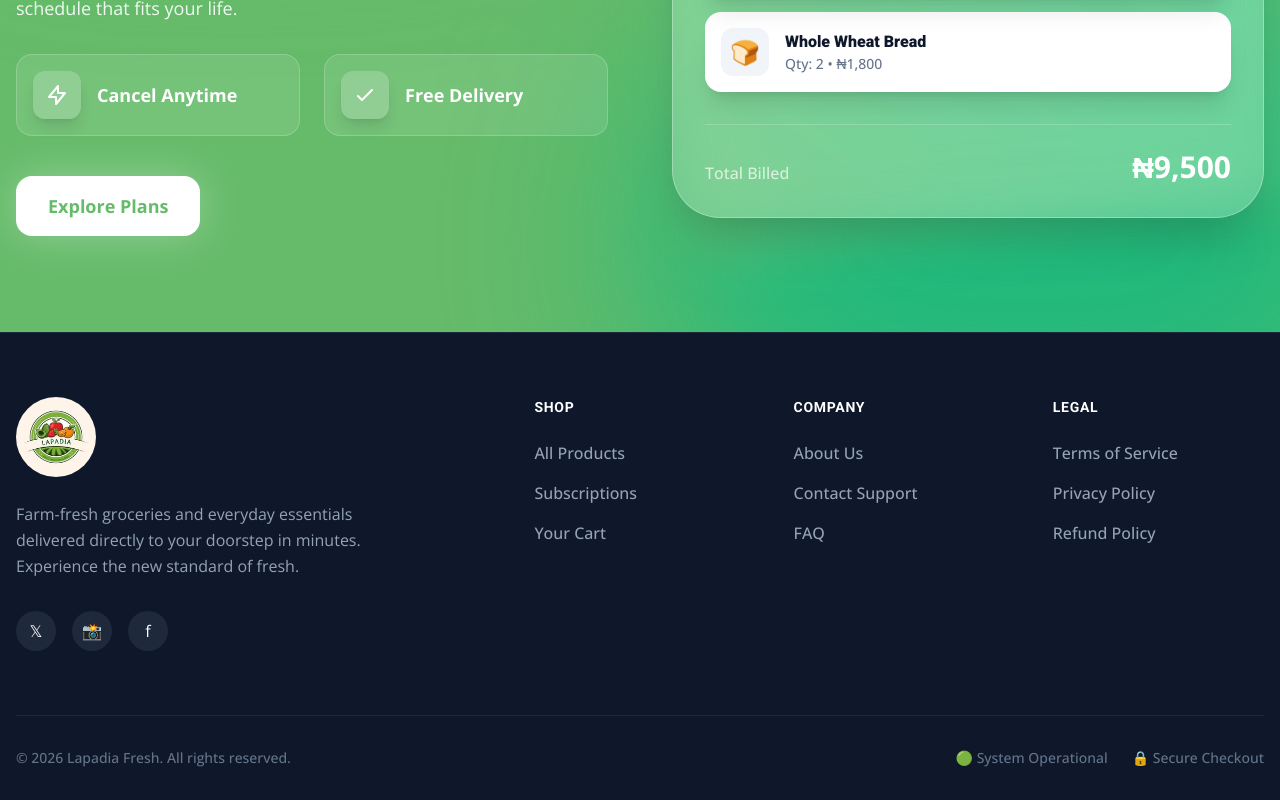
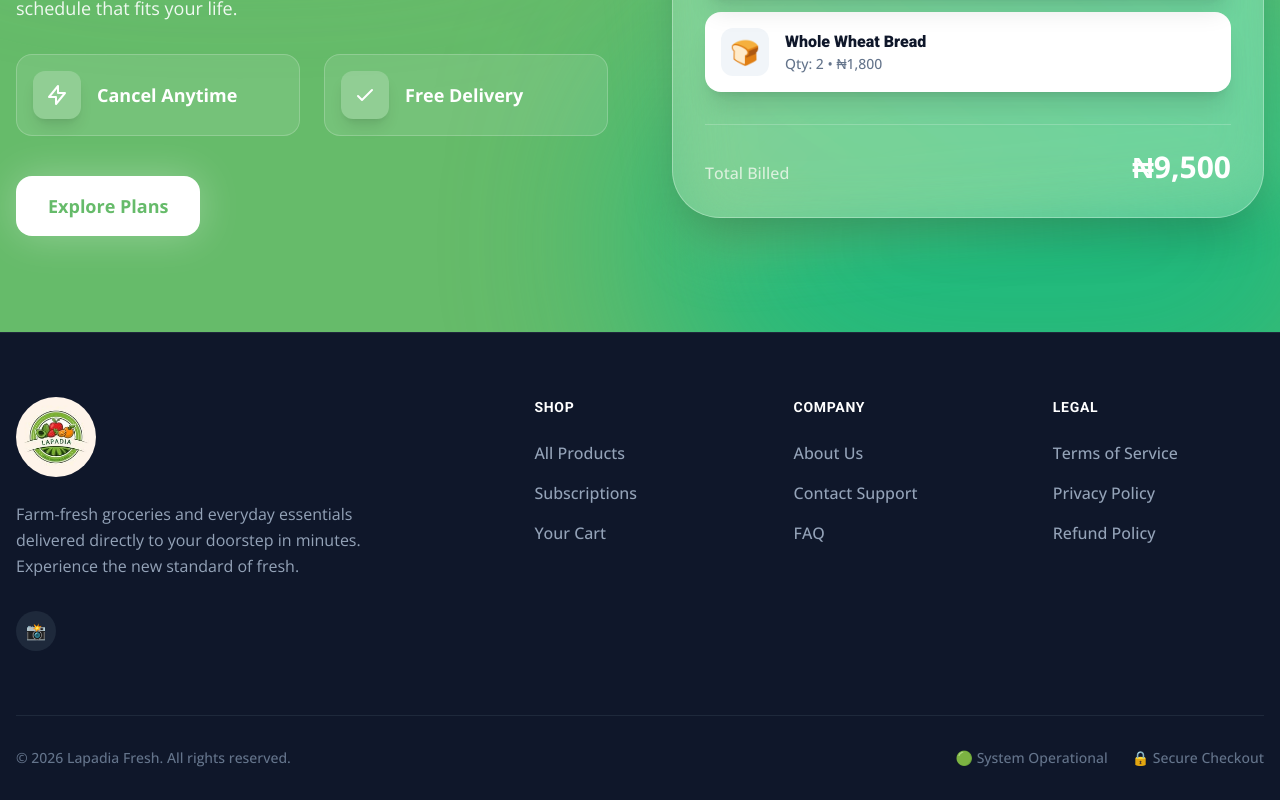
Before and after one commit to lapadia2026-code/lapadia-website, a Nuxt app: page / in a window 1280 px wide. Shown: the part 1978-2778 px from the top of the page. Built offline with nearby package versions, Linux system fonts and the light colour scheme; no server answers.

Commit message:
feat(website): update social link to instagram only

```diff
--- a/layouts/default.vue
+++ b/layouts/default.vue
@@ -58,10 +58,8 @@
               Farm-fresh groceries and everyday essentials delivered directly to your doorstep in minutes. Experience the new standard of fresh.
             </p>
             <div class="flex gap-4">
-              <!-- Social Icons Placeholder -->
-              <a href="#" class="w-10 h-10 rounded-full bg-slate-800 hover:bg-blue-600 flex items-center justify-center text-white transition-colors"><span class="sr-only">Twitter</span>𝕏</a>
-              <a href="#" class="w-10 h-10 rounded-full bg-slate-800 hover:bg-blue-600 flex items-center justify-center text-white transition-colors"><span class="sr-only">Instagram</span>📸</a>
-              <a href="#" class="w-10 h-10 rounded-full bg-slate-800 hover:bg-blue-600 flex items-center justify-center text-white transition-colors"><span class="sr-only">Facebook</span>f</a>
+              <!-- Social Icons -->
+              <a href="https://www.instagram.com/lapadia_ng?stkn=cTRjanpqaW1iNjBy&utm_source=qr" target="_blank" rel="noopener noreferrer" class="w-10 h-10 rounded-full bg-slate-800 hover:bg-blue-600 flex items-center justify-center text-white transition-colors"><span class="sr-only">Instagram</span>📸</a>
             </div>
           </div>
 
```
